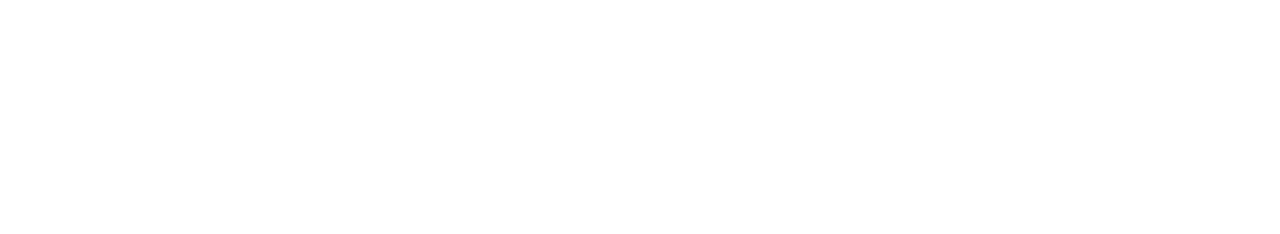
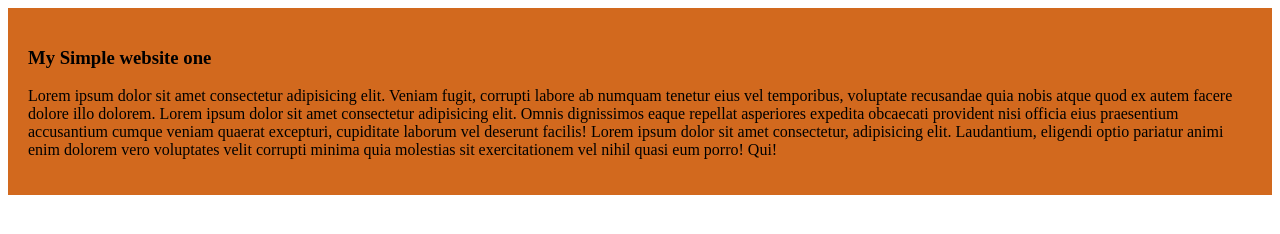
Before and after one commit to rashedul25389/my-simple-website, a plain HTML site: page index.html in a window 1280 px wide. Drawn offline with Linux system fonts and the light colour scheme.

Commit message:
my simple website one

```diff
--- a/index.html
+++ b/index.html
@@ -4,8 +4,14 @@
     <meta charset="UTF-8">
     <meta name="viewport" content="width=device-width, initial-scale=1.0">
     <title>My Simple Website</title>
+    <link rel="stylesheet" href="styles/style.css">
 </head>
 <body>
+    <div>
+        <h3>My Simple website one</h3>
+        <p>Lorem ipsum dolor sit amet consectetur adipisicing elit. Veniam fugit, corrupti labore ab numquam tenetur eius vel temporibus, voluptate recusandae quia nobis atque quod ex autem facere dolore illo dolorem. Lorem ipsum dolor sit amet consectetur adipisicing elit. Omnis dignissimos eaque repellat asperiores expedita obcaecati provident nisi officia eius praesentium accusantium cumque veniam quaerat excepturi, cupiditate laborum vel deserunt facilis! Lorem ipsum dolor sit amet consectetur, adipisicing elit. Laudantium, eligendi optio pariatur animi enim dolorem vero voluptates velit corrupti minima quia molestias sit exercitationem vel nihil quasi eum porro! Qui!
+        </p>
 
+    </div>
 </body>
 </html>
--- /dev/null
+++ b/styles/style.css
@@ -0,0 +1,4 @@
+div{
+    background-color: chocolate;
+    padding: 20px;
+}
```
